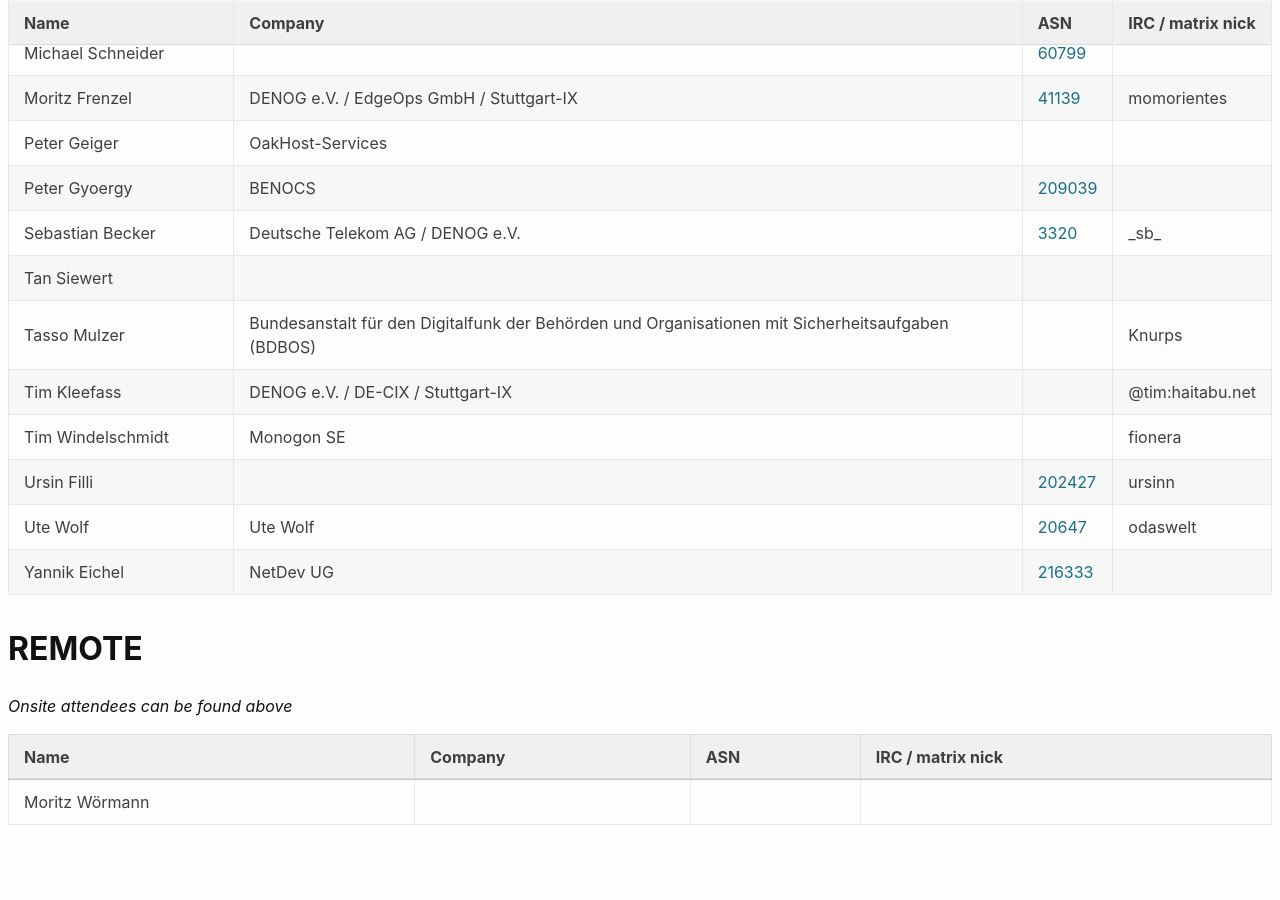
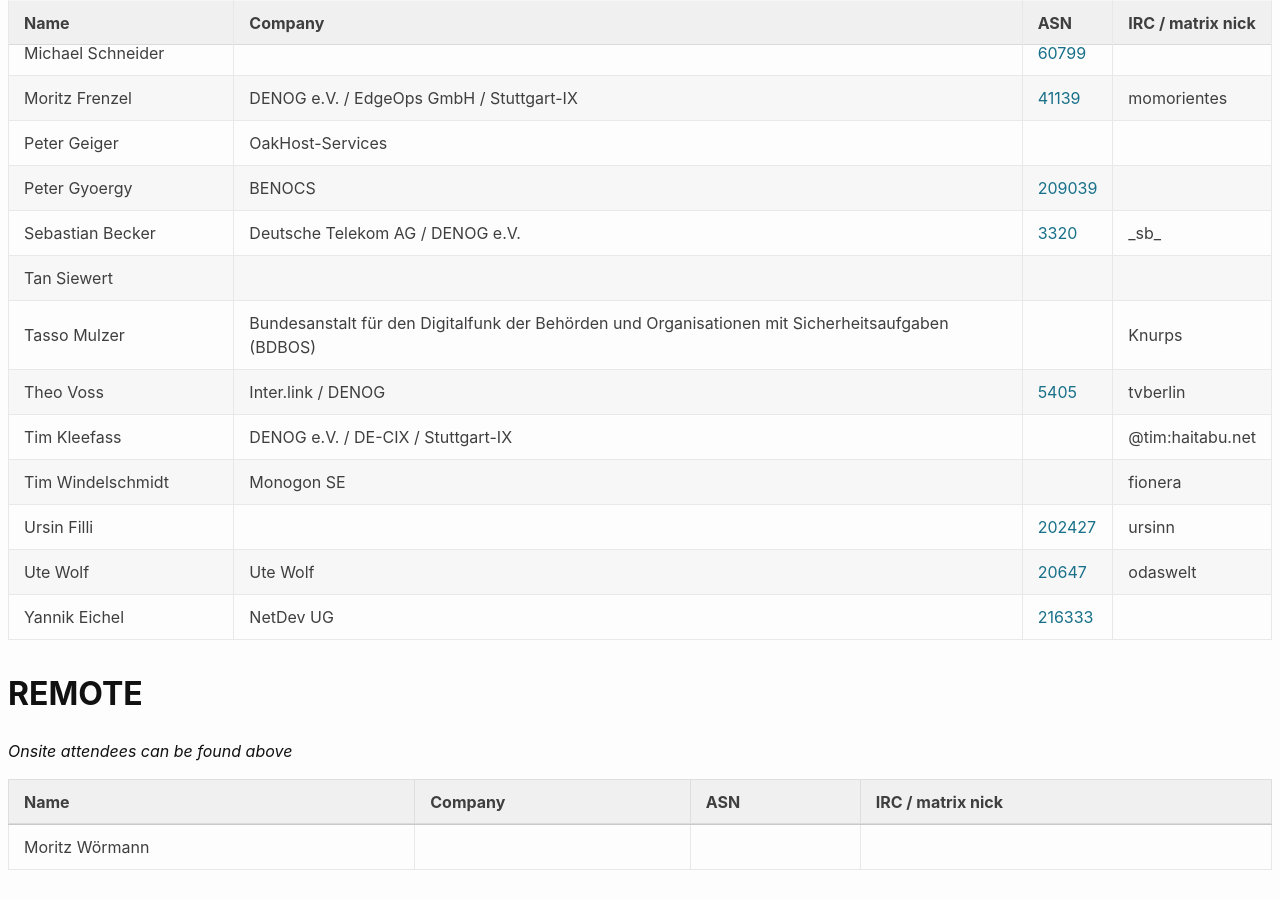
Before and after one commit to denog/pretix-attendeelist, a Jekyll site: the page built from denog17/index.markdown, in a window 1280 px wide and 900 px high, scrolled down 1070 px. Built offline with Jekyll 4.4.1, drawn with Linux system fonts in a browser that asks for light colours; before the commit the page ends 1925 px from its top, so only the background shows below that.

Commit message:
Latest data: Mon Apr 28 20:47:46 UTC 2025

```diff
--- a/_data/attendees_denog17_onsite.json
+++ b/_data/attendees_denog17_onsite.json
@@ -162,6 +162,12 @@
     "asn": null
   },
   {
+    "name": "Theo Voss",
+    "company": "Inter.link / DENOG",
+    "irc": "tvberlin",
+    "asn": "5405"
+  },
+  {
     "name": "Tim Kleefass",
     "company": "DENOG e.V. / DE-CIX / Stuttgart-IX",
     "irc": "@tim:haitabu.net",
```
